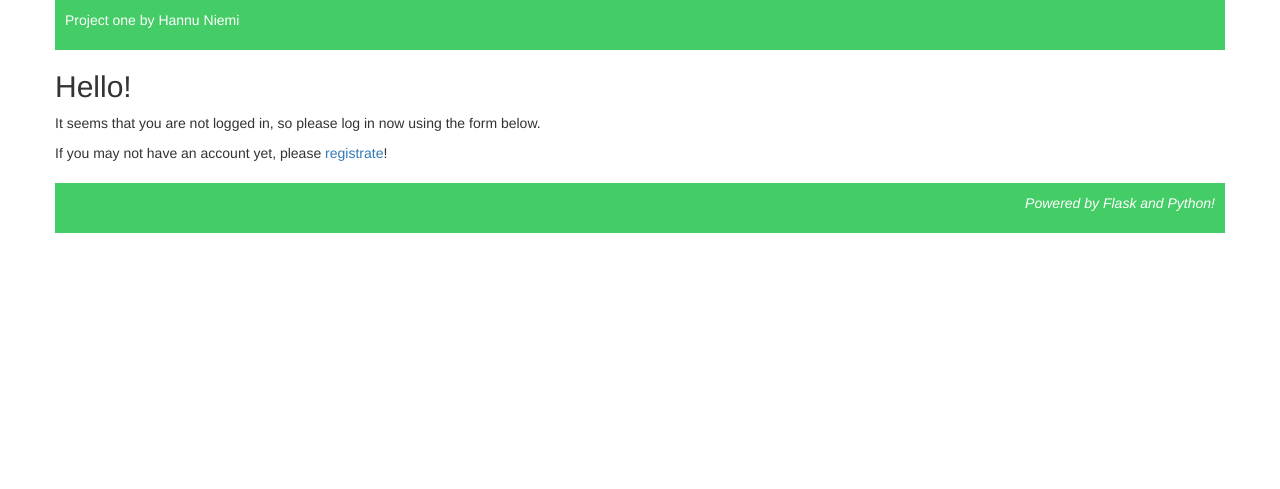
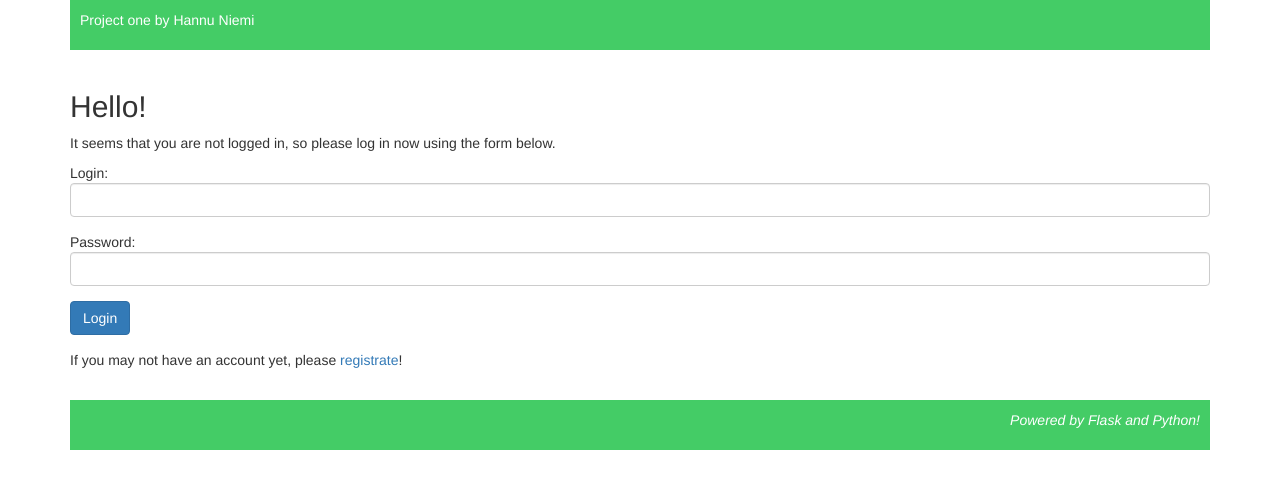
Before and after one commit to hnpilot/edx-project1, a Flask app: page / in a window 1280 px wide. Shown: the top 489 px of the page. Run offline with Flask 2, Linux system fonts and the light colour scheme; some libraries are stand-ins or nearby versions.

Commit message:
Log in and log out also working

```diff
--- a/application.py
+++ b/application.py
@@ -1,7 +1,7 @@
 import os
 
 
-from flask import Flask, session, render_template,url_for,request
+from flask import Flask, session, render_template,url_for,request,redirect
 from flask_session import Session
 from sqlalchemy import create_engine
 from sqlalchemy.orm import scoped_session, sessionmaker
@@ -27,7 +27,7 @@ ph = PasswordHasher()
 @app.route("/")
 def index():
     if session.get('user'):
-        return render_template("logged.html")
+        return redirect(url_for("logged"))
     return render_template("index.html")
 
 @app.route("/registrate")
@@ -45,3 +45,31 @@ def registration():
                 {"account": account,"hash": hash,"name": name,"email": email})
     db.commit()
     return render_template("registration.html")
+
+@app.route("/login",methods=["POST"])
+def login():
+    account=request.form.get("login")
+    passwd=request.form.get("pass")
+
+    users=db.execute("SELECT * FROM users WHERE account= :account",
+        {"account": account}).fetchall()
+    for user in users:
+        try:
+            if ph.verify(user.hash,passwd):
+                session["user"]=user
+                return redirect(url_for("logged"))
+        except:
+            return redirect(url_for("index"))
+
+    return "NO JOY :()"
+
+@app.route("/logged")
+def logged():
+    if session.get('user') == None:
+        return redirect(url_for("index"))
+    return render_template("logged.html",user=session.get('user'))
+
+@app.route("/logout")
+def logout():
+    session.pop('user', None)
+    return redirect(url_for('index'))
--- a/templates/index.html
+++ b/templates/index.html
@@ -6,5 +6,18 @@
 {% block content %}
   <h2>Hello!</h2>
   <p>It seems that you are not logged in, so please log in now using the form below.</p>
+  <form action="{{ url_for("login") }}" method="post">
+    <div class="form-group">
+      Login:<br>
+      <input class="form-control" type="text" name="login">
+    </div>
+    <div class="form-group">
+      Password:<br>
+      <input class="form-control" type="password" name="pass">
+    </div>
+    <div class="form-group">
+      <button class="btn btn-primary">Login</button>
+    </div>
+  </form>
   <p>If you may not have an account yet, please <a href="{{ url_for('registrate') }}">registrate</a>!</p>
 {% endblock %}
--- a/templates/layout.html
+++ b/templates/layout.html
@@ -13,13 +13,27 @@
 <body>
 
   <div class="container">
-    <div class="row">
       <header>
-        Project one by Hannu Niemi
+        <div class="row">
+          <div class="col-sm-9">
+            Project one by Hannu Niemi
+          </div>
+          <div class="col-sm-3 pull-right">
+            {% block ops %}{% endblock %}
+          </div>
+        </div>
       </header>
-      {% block content %}{% endblock %}
+      <div class="row">
+        <div class="col-sm-12">
+          {% block content %}{% endblock %}
+        </div>
+      </div>
       <footer>
-        <i>Powered by Flask and Python!</i>
+        <div class="row">
+          <div class="col-sm-12">
+            <i>Powered by Flask and Python!</i>
+          </div>
+      </div>
       </footer>
     </div>
   </div>
```
Also changed, not shown: templates/logged.html (added, +12 -0 lines).
